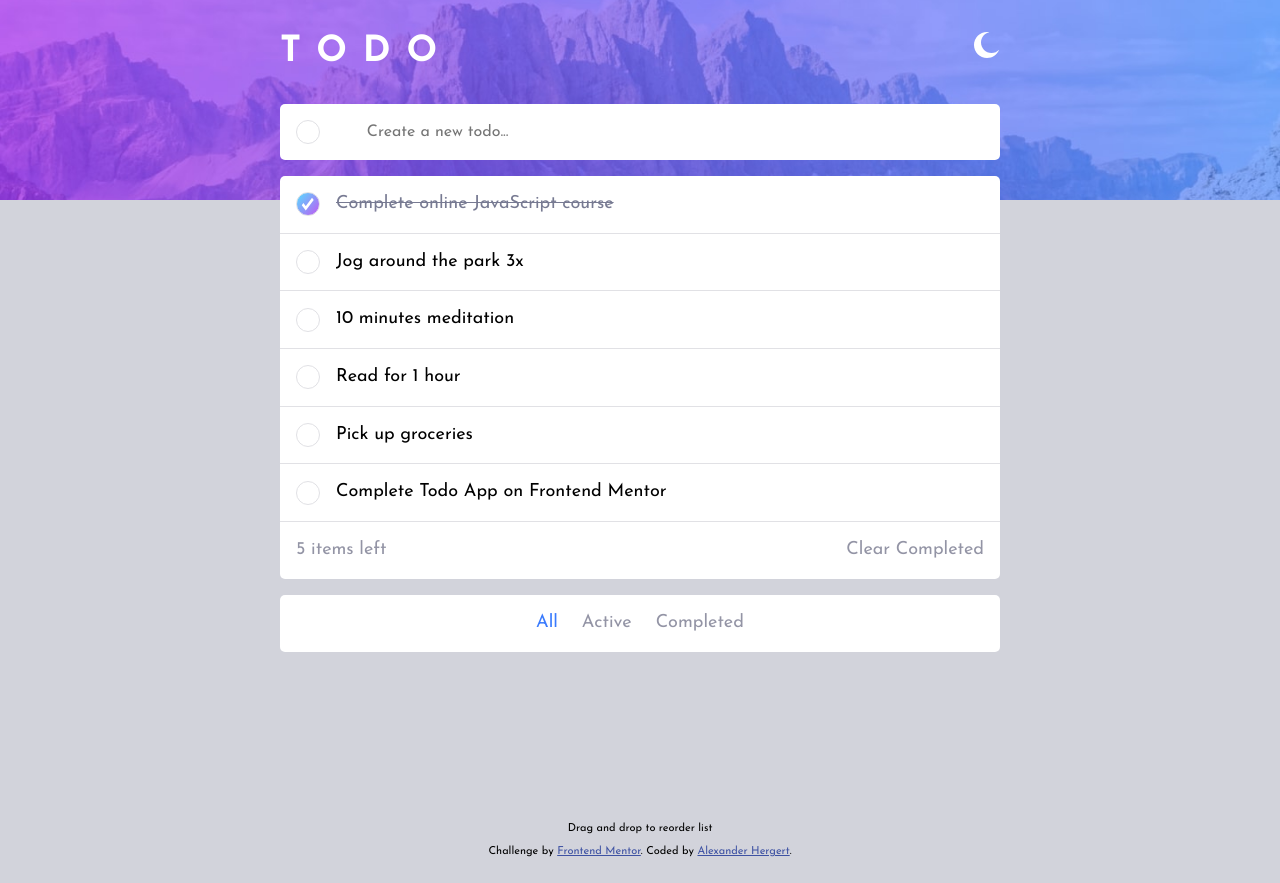
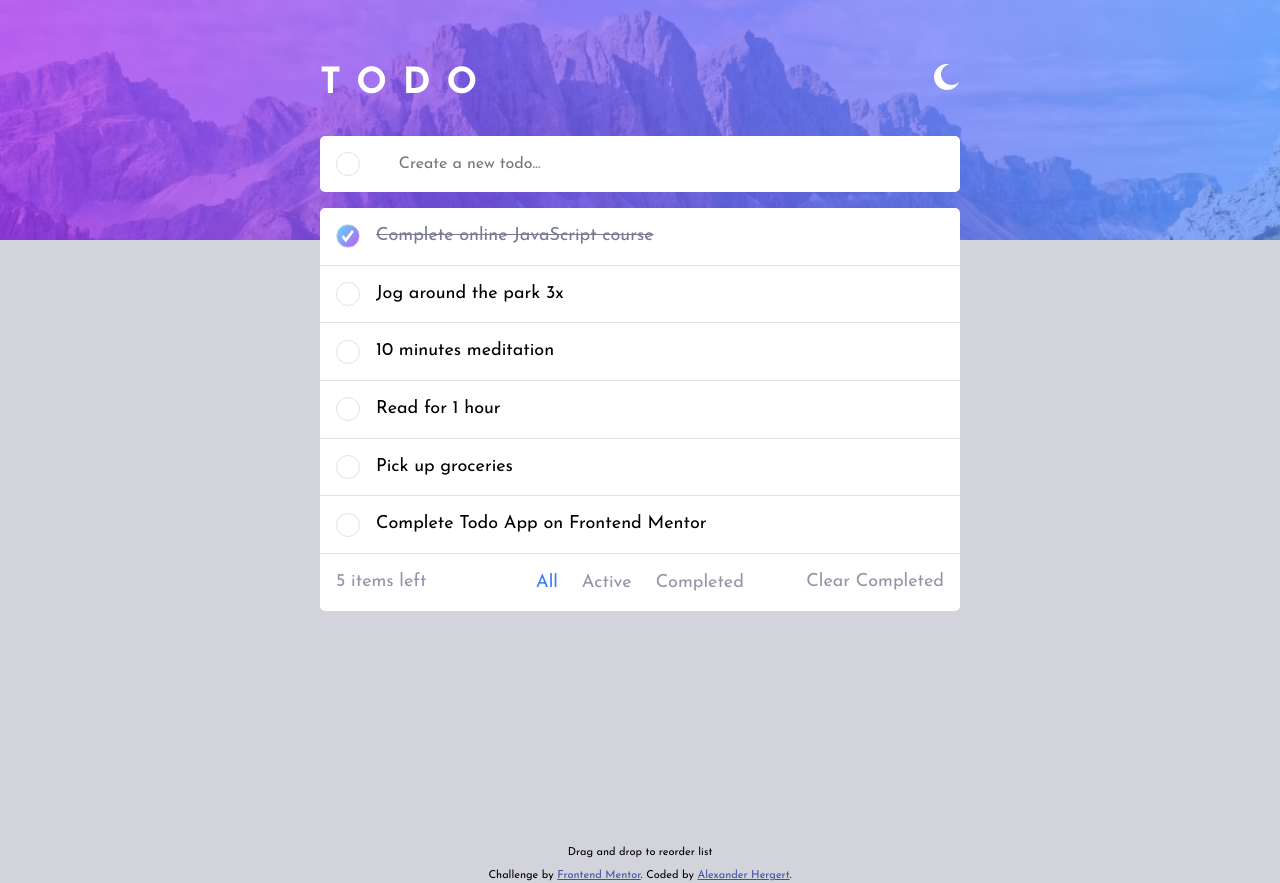
Before and after one commit to alexander-hergert/Todo-app, a React (Vite) app: page / in a window 1280 px wide. Before the commit the page ends 859 px from the top, so only its background shows below. Built offline with nearby package versions, Linux system fonts and the light colour scheme.

Commit message:
Finish responsive design.

```diff
--- a/src/App.jsx
+++ b/src/App.jsx
@@ -12,7 +12,7 @@ import { HTML5Backend } from "react-dnd-html5-backend";
 const Main = styled.main`
   padding: 2rem;
   position: relative;
-  bottom: 8rem;
+  bottom: 8.5rem;
 `;
 
 function App() {
--- a/src/components/CreateTodo.jsx
+++ b/src/components/CreateTodo.jsx
@@ -14,7 +14,7 @@ const Styles = styled.section`
   background-color: var(--background);
   padding: 0 1rem;
   border-radius: 5px;
-  max-width: 45rem;
+  max-width: 40rem;
   margin: auto;
   margin-bottom: 1rem;
 
--- a/src/components/Header.jsx
+++ b/src/components/Header.jsx
@@ -4,17 +4,18 @@ import { useGlobalContext } from "../context";
 /**************** STYLES ******************/
 
 const Styles = styled.header`
-  height: 25vh;
+  height: 30vh;
   width: 100%;
   background: url("/images/bg-mobile-light.jpg") center/cover no-repeat;
   padding: 2rem;
+  padding-top: 4rem;
   transition: all 1s;
 
   div {
     display: flex;
     align-items: start;
     justify-content: space-between;
-    max-width: 45rem;
+    max-width: 40rem;
     margin: auto;
   }
 
--- a/src/components/Todos.jsx
+++ b/src/components/Todos.jsx
@@ -11,9 +11,8 @@ const Styles = styled.section`
   --background: ${(props) => props.colors.background};
   --color: ${(props) => props.colors.color};
   border-radius: 10px;
-  max-width: 45rem;
+  max-width: 40rem;
   margin: auto;
-  margin-bottom: 1rem;
 
   article:first-of-type {
     border-top-right-radius: 5px;
@@ -49,7 +48,8 @@ const Styles = styled.section`
 const Filters = styled.div`
   --background: ${(props) => props.colors.background};
   --color: ${(props) => props.colors.color};
-  max-width: 45rem;
+  z-index: 1;
+  max-width: 40rem;
   margin: auto;
   transition: all 1s;
   display: flex;
@@ -58,6 +58,7 @@ const Filters = styled.div`
   border-radius: 5px;
   gap: 1.5rem;
   color: hsl(236, 9%, 61%);
+  margin-top: 1rem;
 
   p {
     cursor: pointer;
@@ -65,6 +66,17 @@ const Filters = styled.div`
 
   p:hover {
     color: var(--color);
+  }
+
+  @media screen and (min-width: 800px) {
+    margin-top: 0;
+    background-color: transparent;
+    position: relative;
+    width: 15rem;
+    bottom: 3.5rem;
+    p {
+      z-index: 10;
+    }
   }
 `;
 
```
